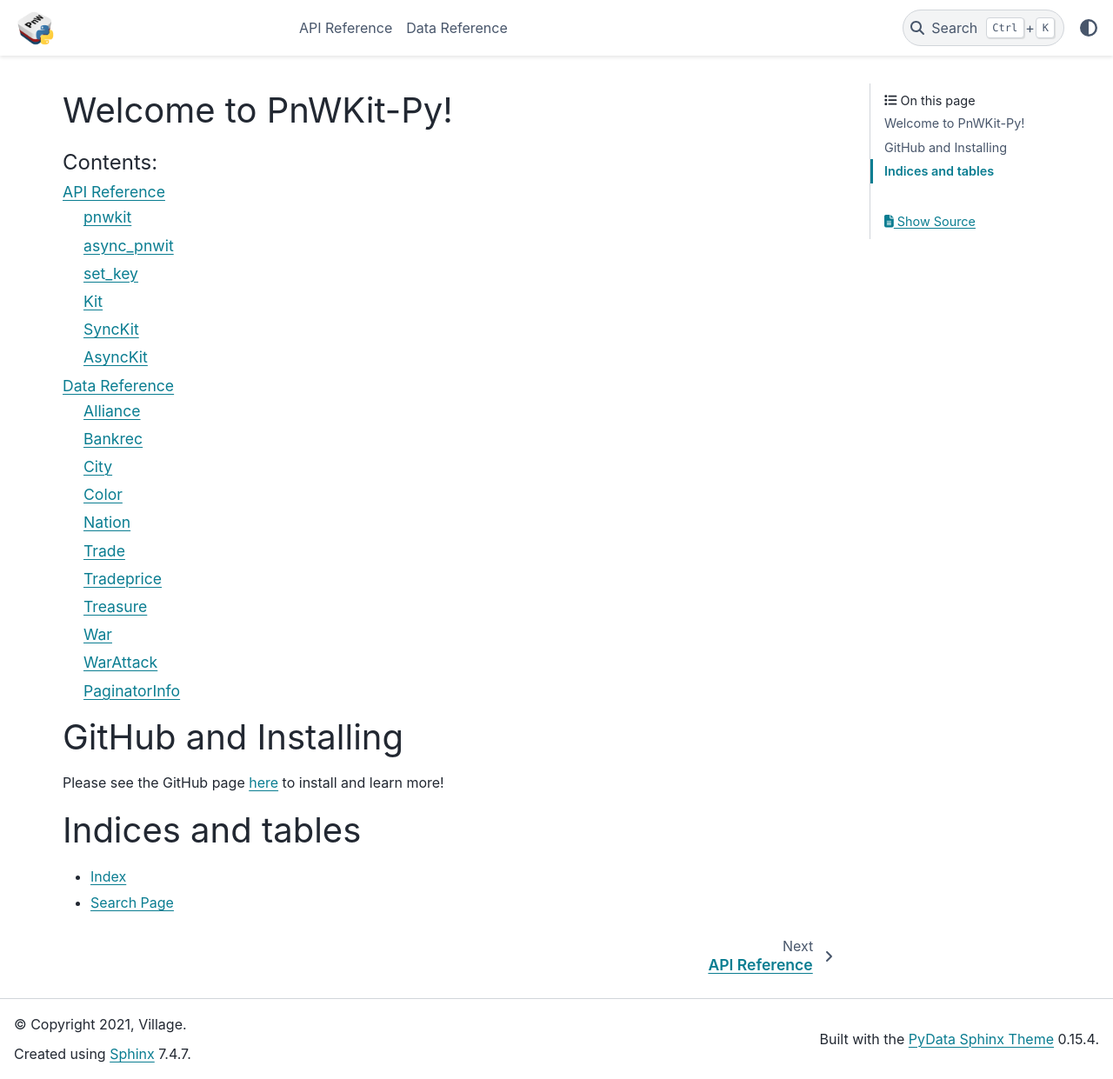
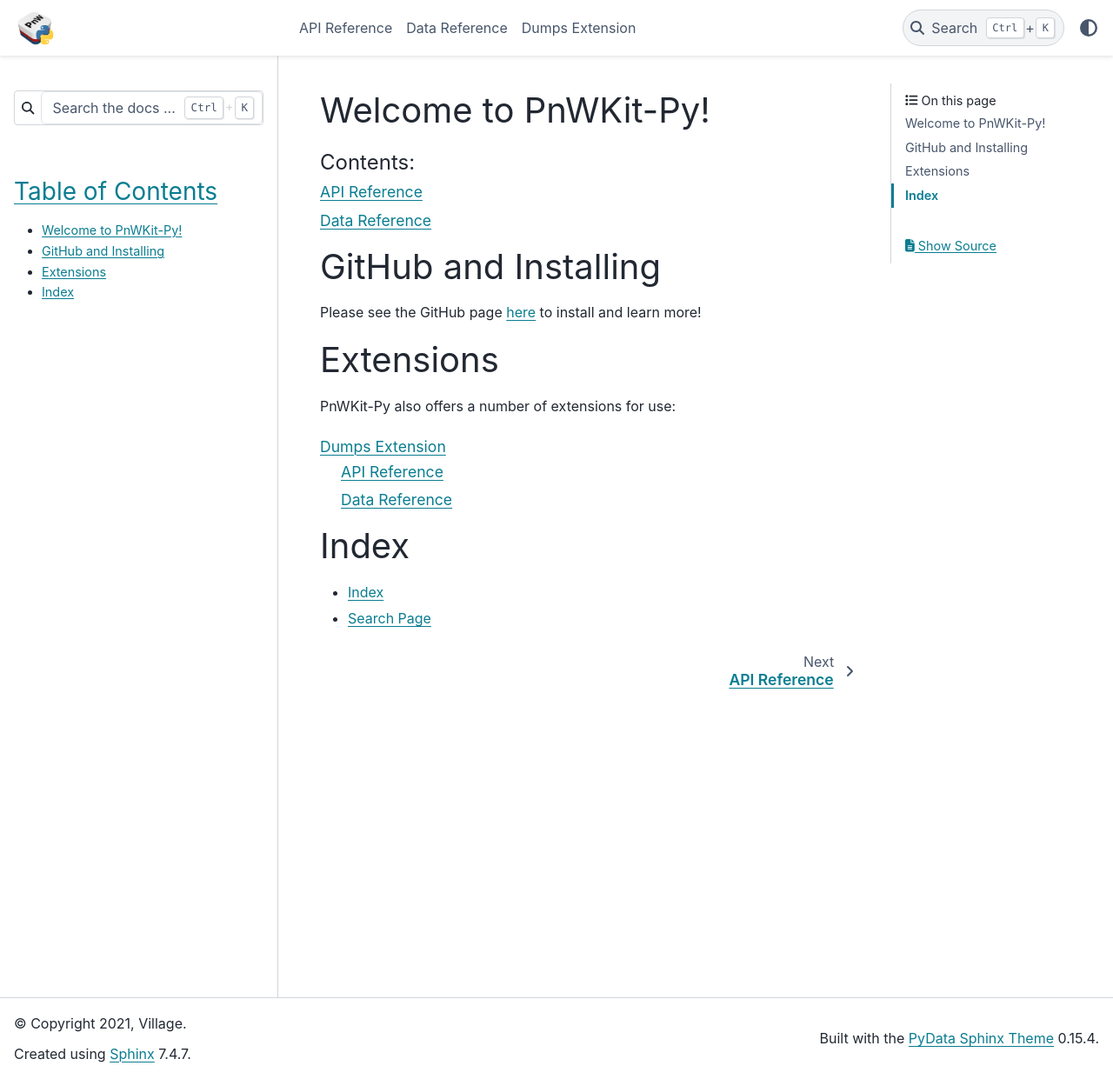
Before and after one commit to mrvillage/pnwkit-py, a Sphinx documentation site: the page built from docs/index.rst, in a window 1280 px wide and 1241 px high. Shown: the whole window at 87% size. Built offline with Sphinx 7.4.7 and the PyData theme 0.15.4, drawn with Linux system fonts in a browser that asks for light colours.

Commit message:
Update docs for ext.dumps and some general updates

```diff
--- a/docs/api.rst
+++ b/docs/api.rst
@@ -13,7 +13,7 @@
 
 .. note::
 
-    All methods of this instance can be accessed from the root pnwkit module. I.e. `pnwkit.alliance_query` as opposed to `pnwkit.pnwkit.alliance_query`.
+    All methods of this instance can be accessed from the root pnwkit module. I.e. ``pnwkit.alliance_query`` as opposed to ``pnwkit.pnwkit.alliance_query``.
 
 async_pnwit
 ~~~~~~~~~~~~
@@ -24,7 +24,7 @@
 
 .. note::
 
-    All methods of this instance can be accessed from the root pnwkit module with prefix `async_`. I.e. `pnwkit.async_alliance_query` as opposed to `pnwkit.async_pnwkit.alliance_query`.
+    All methods of this instance can be accessed from the root pnwkit module with prefix ``async_``. I.e. ``pnwkit.async_alliance_query`` as opposed to ``pnwkit.async_pnwkit.alliance_query``.
 
 set_key
 ~~~~~~~~
--- a/docs/conf.py
+++ b/docs/conf.py
@@ -67,6 +67,7 @@
 # html_theme = "furo"
 html_theme = "pydata_sphinx_theme"
 html_logo = "_static/logo.png"
+html_sidebars = {"**": ["search-field.html", "localtoc.html"]}
 
 # Add any paths that contain custom static files (such as style sheets) here,
 # relative to this directory. They are copied after the builtin static files,
--- a/docs/data.rst
+++ b/docs/data.rst
@@ -6,7 +6,7 @@
 
 .. note::
 
-    The following documents every data class modelled by the library and all its potential attributes, it will only have the attributes queried, attempting to access unqueried (and therefore non-existent) attributes will result in it raising a :class:`AttributeError`.
+    The following documents every data class modelled by the library and all its potential attributes, it will only have the attributes queried, attempting to access unqueried (and therefore non-existent) attributes will result in it raising an :class:`AttributeError` or a :class:`KeyError` depending on the context.
 
 Alliance
 ========
--- /dev/null
+++ b/docs/ext/dumps/index.rst
@@ -0,0 +1,11 @@
+.. PnWKit-Py dumps extension file
+
+Dumps Extension
+=====================================
+
+.. toctree::
+   :maxdepth: 2
+   :caption: Contents:
+
+   api
+   data
--- a/docs/index.rst
+++ b/docs/index.rst
@@ -17,7 +17,16 @@
 =====================
 Please see the GitHub page `here <https://github.com/Village05/pnwkit-py>`_ to install and learn more!
 
-Indices and tables
+Extensions
+==========
+PnWKit-Py also offers a number of extensions for use:
+
+.. toctree::
+   :maxdepth: 2
+
+   ext/dumps/index
+
+Index
 ==================
 
 * :ref:`genindex`
```
Also changed, not shown: other parts of docs/index.rst (+1 -1 lines), docs/ext/dumps/api.rst (added, +27 -0 lines), docs/ext/dumps/data.rst (added, +39 -0 lines).
